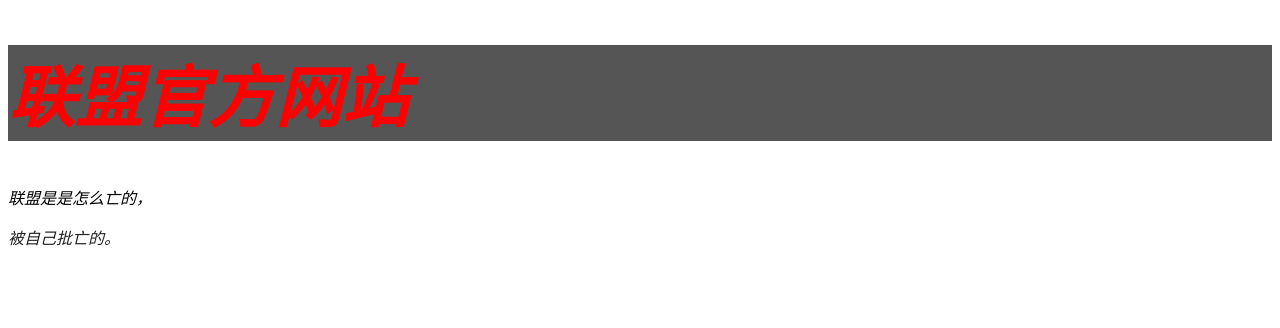
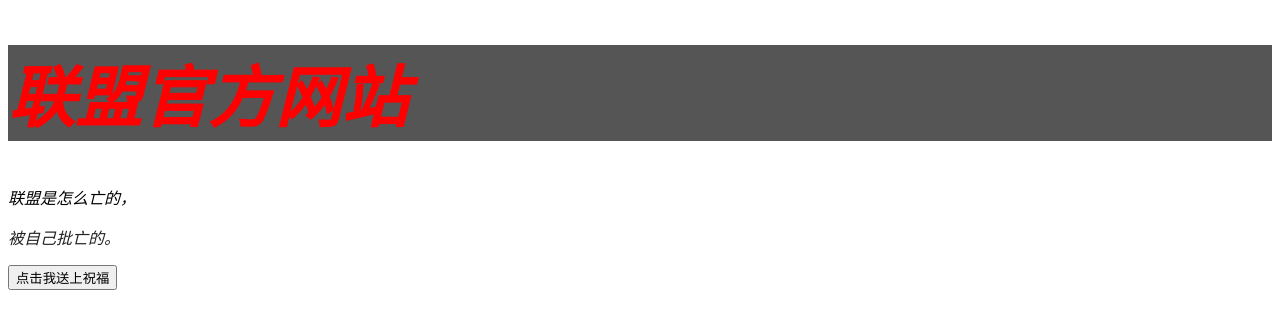
Before and after one commit to ABCDEFG42232434523/ShuLianJT, a plain HTML site: page index.html in a window 1280 px wide. Drawn offline with Linux system fonts and the light colour scheme.

Commit message:
Add files via upload

```diff
--- a/index.html
+++ b/index.html
@@ -8,11 +8,17 @@
     <meta name="viewport" content="width=device-width, user-scalable=no, initial-scale=1.0, maximum-scale=1.0, minimum-scale=1.0">
     <meta http-equiv="X-UA-Compatible" content="ie=edge">
     <title>致联盟</title>
+
     <!--JavaScript框架-->
-    <script>
-        alert("联盟")
-    </script>
-    <!--CSS框架-->
+ <script type="text/javascript">
+      var text = "恭喜解体\n";
+      function button() {
+            console.log('a');
+            document.getElementById("gxgx").innerHTML=text;
+            text += "恭喜解体\n";
+     }
+ </script>
+
     <style>
         #topic {
             color: red;
@@ -35,18 +41,21 @@
 
 <!--页面-->
 <body id="Body">
+
 <div id="topic_div">
     <!--题目-->
     <h1 id="topic"><em>联盟官方网站</em></h1>
 </div>
 
+    <p><i>联盟是怎么亡的，</i></p><p id="color"><i>被自己批亡的。</i></p>
 <div>
+    <button onclick="button()">点击我送上祝福</button>
+    <br></br>
+    <p id="gxgx"></p>
+</div>
 
-</div>
-    <p><i>联盟是是怎么亡的，</i></p><p id="color"><i>被自己批亡的。</i></p>
-<div>
 
-</div>
+
 </body>
 <!--底部-->
 </html>
```
